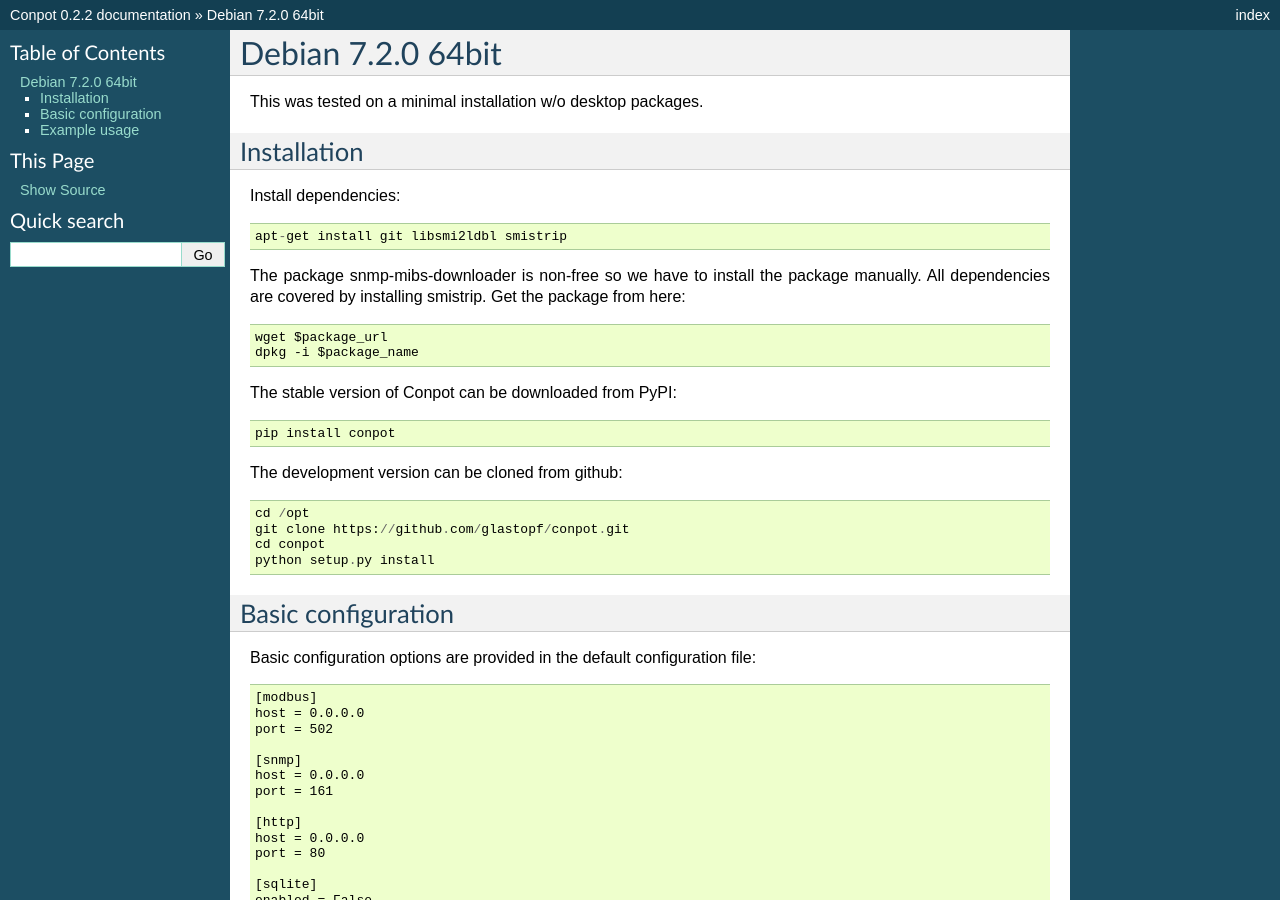
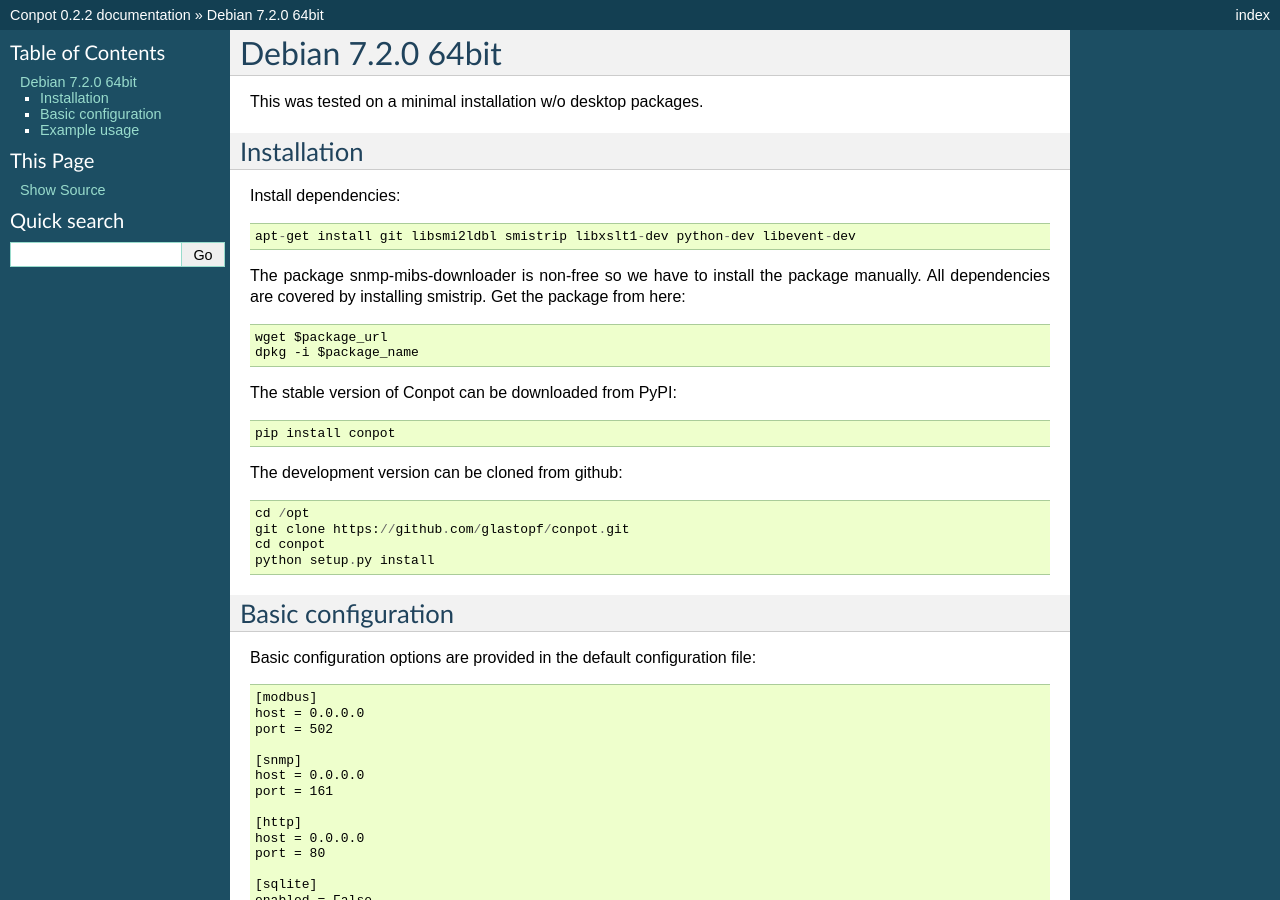
Before and after one commit to logictitans/PLC-conpot, a Sphinx documentation site: the page built from docs/source/installation/debian.rst, in a window 1280 px wide and 900 px high. Built offline with Sphinx 7.4.7, drawn with Linux system fonts in a browser that asks for light colours; the version number is read from the project's files by our own code.

```diff
--- a/docs/source/installation/debian.rst
+++ b/docs/source/installation/debian.rst
@@ -9,7 +9,7 @@ Installation
 Install dependencies:
 ::
 
-    apt-get install git libsmi2ldbl smistrip
+    apt-get install git libsmi2ldbl smistrip libxslt1-dev python-dev libevent-dev
 
 
 The package snmp-mibs-downloader is non-free so we have to install the package manually. All dependencies are covered by installing smistrip. Get the package from here:
```
